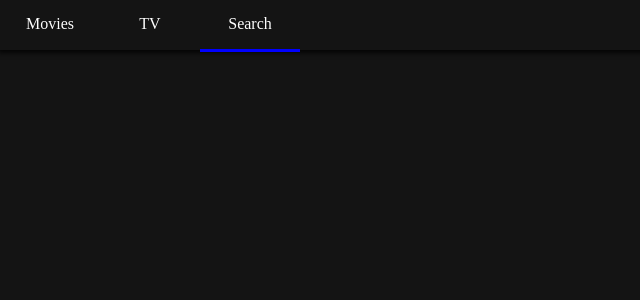
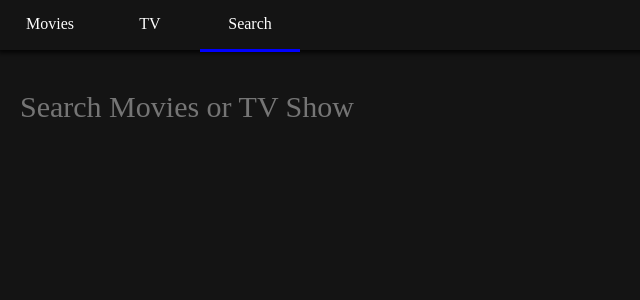
Before and after one commit to kdd9512/reactmv, a React (Create React App) app: page /search in a window 1280 px wide. Shown: the top 300 px of the page, without its empty margins (0-640 px from the left). Built offline with nearby package versions, Linux system fonts and the light colour scheme.

Commit message:
commit09
20210525

```diff
--- a/src/Routes/Search/SearchContainer.js
+++ b/src/Routes/Search/SearchContainer.js
@@ -11,11 +11,19 @@
         error: null
     };
 
-    handleSubmit = () => {
+    handleSubmit = (event) => {
+        event.preventDefault();
         const {searchTerm} = this.state;
         if (searchTerm !== "") {
             this.searchByTerm();
         }
+    }
+
+    updateTerm = (event) => {
+        const {target: {value}} = event;
+        this.setState(
+            {searchTerm: value}
+        );
     }
 
     searchByTerm = async () => {
@@ -23,15 +31,15 @@
         this.setState({loading: true});
         try {
             const {
-                data: {results: movieResults}
+                data: {results: movieResult}
             } = await moviesApi.search(searchTerm);
             const {
-                data: {results: tvResults}
+                data: {results: tvResult}
             } = await tvApi.search(searchTerm);
 
             this.setState({
-                movieResults,
-                tvResults
+                movieResult,
+                tvResult
             });
         } catch {
             this.setState({error: "Can't find results"});
@@ -51,6 +59,7 @@
                 loading={loading}
                 searchTerm={searchTerm}
                 handleSubmit={this.handleSubmit}
+                updateTerm={this.updateTerm}
             />
         );
     }
--- a/src/Routes/Search/SearchPresenter.js
+++ b/src/Routes/Search/SearchPresenter.js
@@ -1,6 +1,23 @@
 import React from "react";
 import PropTypes from "prop-types";
 import styled from "styled-components";
+import Loader from "Components/Loader";
+import Section from "Components/Section";
+
+const Container = styled.div`
+    padding: 0px 20px;
+`;
+
+const Form = styled.form`
+    margin-bottom: 50px;
+    width:100%;
+`;
+
+const Input = styled.input`
+    all: unset;
+    font-size: 30px;
+    width:100%;
+`;
 
 const SearchPresenter = (
     {
@@ -9,17 +26,45 @@
         loading,
         error,
         searchTerm,
-        handleSubmit
-    }) => null;
+        handleSubmit,
+        updateTerm
+    }) =>
+    <Container>
+        <Form onSubmit={handleSubmit}>
+            <Input placeholder="Search Movies or TV Show"
+                   value={searchTerm}
+                   onChange={updateTerm}/>
+        </Form>
+        {loading ? (
+            <Loader/>
+        ) : (
+            <>
+                {movieResult && movieResult.length > 0 && (
+                    <Section title="Movie Results">{
+                        movieResult.map(movie => (
+                            <span key={movie.id}>{movie.title}</span>
+                        ))}
+                    </Section>
+                )}
+                {tvResult && tvResult.length > 0 && (
+                    <Section title="TV Results">{
+                        tvResult.map(show => (
+                            <span key={show.id}>{show.name}</span>
+                        ))}
+                    </Section>
+                )}
+            </>
+        )}
+    </Container>;
 
-SearchPresenter.proptypes = {
+SearchPresenter.propTypes = {
     movieResult: PropTypes.array,
     tvResult: PropTypes.array,
     loading: PropTypes.bool.isRequired,
     error: PropTypes.string,
     searchTerm: PropTypes.string,
-    handleSubmit: PropTypes.func.isRequired
-
+    handleSubmit: PropTypes.func.isRequired,
+    updateTerm: PropTypes.func.isRequired
 }
 
 export default SearchPresenter;
```
